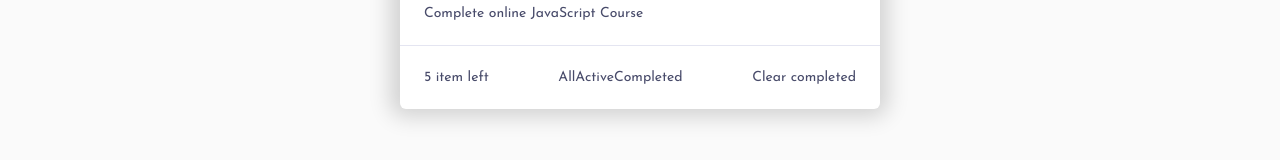
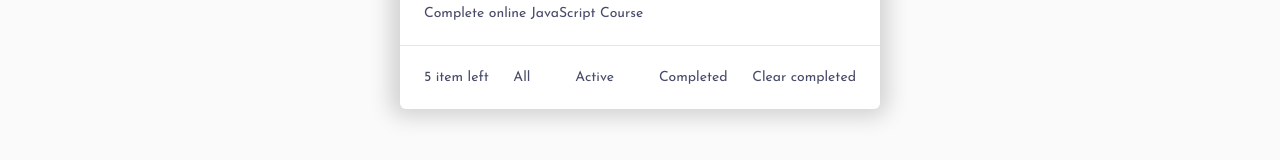
Before and after one commit to oludamilola-m/my-todo-app, a React (Create React App) app: page / in a window 1280 px wide. Shown: the part 469-629 px from the top of the page. Built offline with nearby package versions, Linux system fonts and the light colour scheme.

Commit message:
style todo app

```diff
--- a/src/components/TodoList.js
+++ b/src/components/TodoList.js
@@ -12,7 +12,7 @@ const TodoList = () => {
         </ul>
         <div className="todos__info">
           <span>5 item left</span>
-          <div className="todo__filters">
+          <div className="todos__filters">
             <span>All</span>
             <span>Active</span>
             <span>Completed</span>
@@ -20,7 +20,7 @@ const TodoList = () => {
           <span>Clear completed</span>
         </div>
       </div>
-      <div className="filters">
+      <div className="todos--filters">
         <span>All</span>
         <span>Active</span>
         <span>Completed</span>
--- a/src/styles/todo-list.scss
+++ b/src/styles/todo-list.scss
@@ -21,10 +21,26 @@
     }
   }
 
-  .filters {
+  &__filters {
     display: none;
+
     @media only screen and (min-width: 600px) {
-      display: block;
+      display: flex;
+      justify-content: space-around;
+      width: 60%;
+    }
+  }
+
+  &--filters {
+    background: white;
+    border-radius: 0.375rem;
+    display: flex;
+    justify-content: space-around;
+    margin-top: 1rem;
+    padding: 1.5rem;
+
+    @media only screen and (min-width: 600px) {
+      display: none;
     }
   }
 }
@@ -33,20 +49,3 @@
   border-bottom: 1px solid hsl(236, 33%, 92%);
   padding: 1.5rem;
 }
-
-.filters {
-  background: white;
-  border-radius: 0.375rem;
-  display: flex;
-  justify-content: space-around;
-  margin-top: 1rem;
-  padding: 1.5rem;
-
-  // span {
-  //   padding: 1.5rem;
-  // }
-
-  @media only screen and (min-width: 600px) {
-    display: none;
-  }
-}
```
